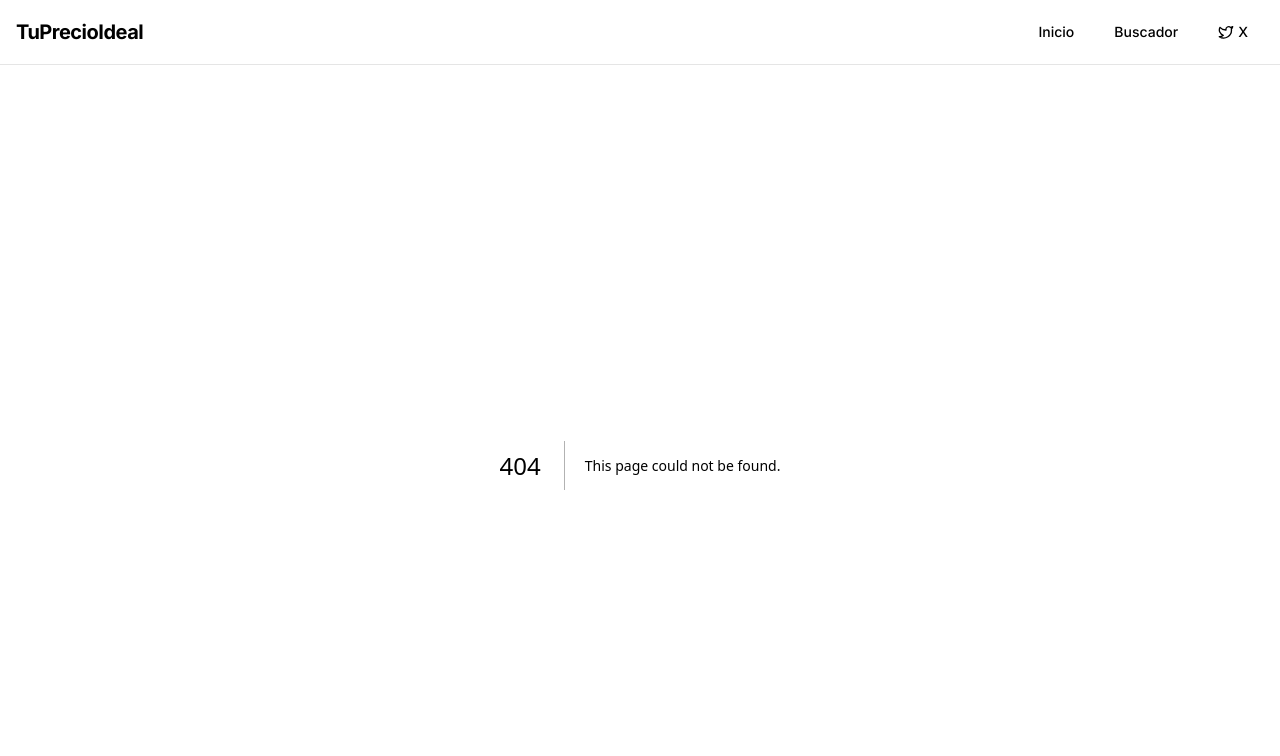
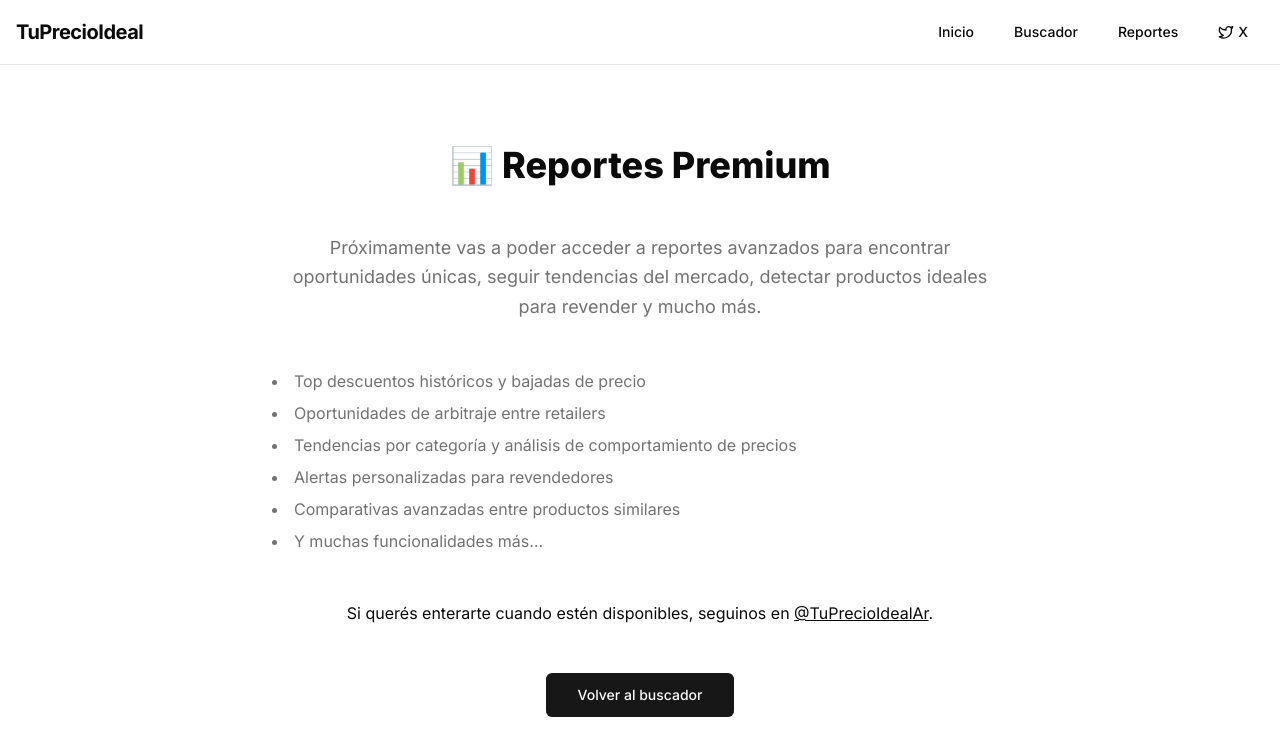
Before and after one commit to fedejordan/shops-arbitrage, a Next.js app in the folder frontend/: page /reports in a window 1280 px wide. Before the commit this address had no page. Shown: the top 756 px of the page. Built offline with nearby package versions, Linux system fonts and the light colour scheme.

Commit message:
added reports section

```diff
--- /dev/null
+++ b/frontend/app/reports/page.tsx
@@ -0,0 +1,36 @@
+// app/reports/page.tsx
+
+import { Button } from "@/components/ui/button"
+import Link from "next/link"
+
+export default function Reportes() {
+  return (
+    <main className="container mx-auto px-4 py-20 space-y-12 text-center max-w-3xl">
+      <h1 className="text-4xl font-extrabold">📊 Reportes Premium</h1>
+      <p className="text-lg text-muted-foreground leading-relaxed">
+        Próximamente vas a poder acceder a reportes avanzados para encontrar oportunidades únicas,
+        seguir tendencias del mercado, detectar productos ideales para revender y mucho más.
+      </p>
+
+      <ul className="text-left text-base text-muted-foreground list-disc list-inside space-y-2">
+        <li>Top descuentos históricos y bajadas de precio</li>
+        <li>Oportunidades de arbitraje entre retailers</li>
+        <li>Tendencias por categoría y análisis de comportamiento de precios</li>
+        <li>Alertas personalizadas para revendedores</li>
+        <li>Comparativas avanzadas entre productos similares</li>
+        <li>Y muchas funcionalidades más...</li>
+      </ul>
+
+      <p className="text-base mt-4">
+        Si querés enterarte cuando estén disponibles, seguinos en{" "}
+        <Link href="https://twitter.com/TuPrecioIdealAr" target="_blank" className="underline">
+          @TuPrecioIdealAr
+        </Link>.
+      </p>
+
+      <Button asChild size="lg" className="mt-6">
+        <Link href="/search">Volver al buscador</Link>
+      </Button>
+    </main>
+  )
+}
--- a/frontend/components/header.tsx
+++ b/frontend/components/header.tsx
@@ -1,3 +1,5 @@
+// components/header.tsx
+
 import Link from "next/link"
 import { Button } from "@/components/ui/button"
 import { Twitter } from "lucide-react"
@@ -20,6 +22,9 @@ export function Header() {
             <Link href="/search">Buscador</Link>
           </Button>
           <Button variant="ghost" asChild>
+            <Link href="/reports">Reportes</Link>
+          </Button>
+          <Button variant="ghost" asChild>
             <Link href="https://twitter.com/TuPrecioIdealAr" target="_blank">
               <span className="flex items-center gap-1">
                 <Twitter className="w-4 h-4" />
```
